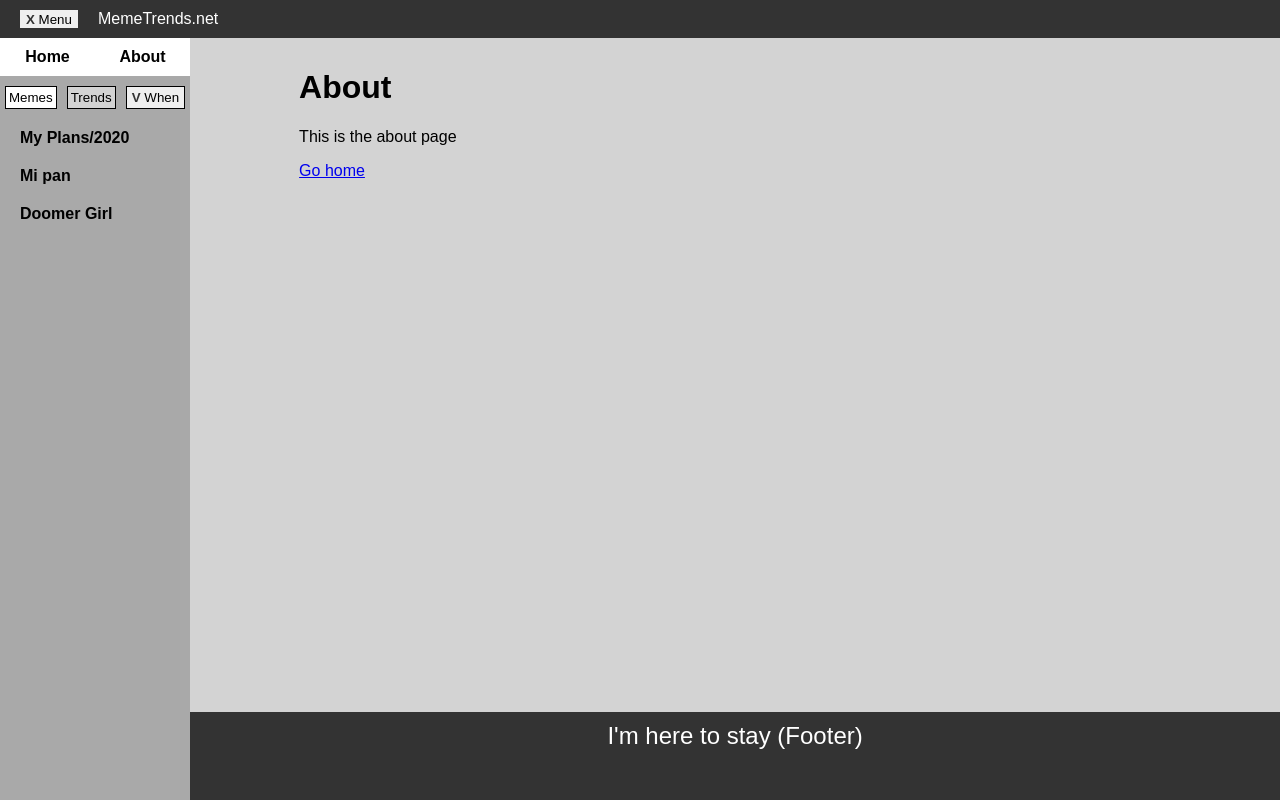
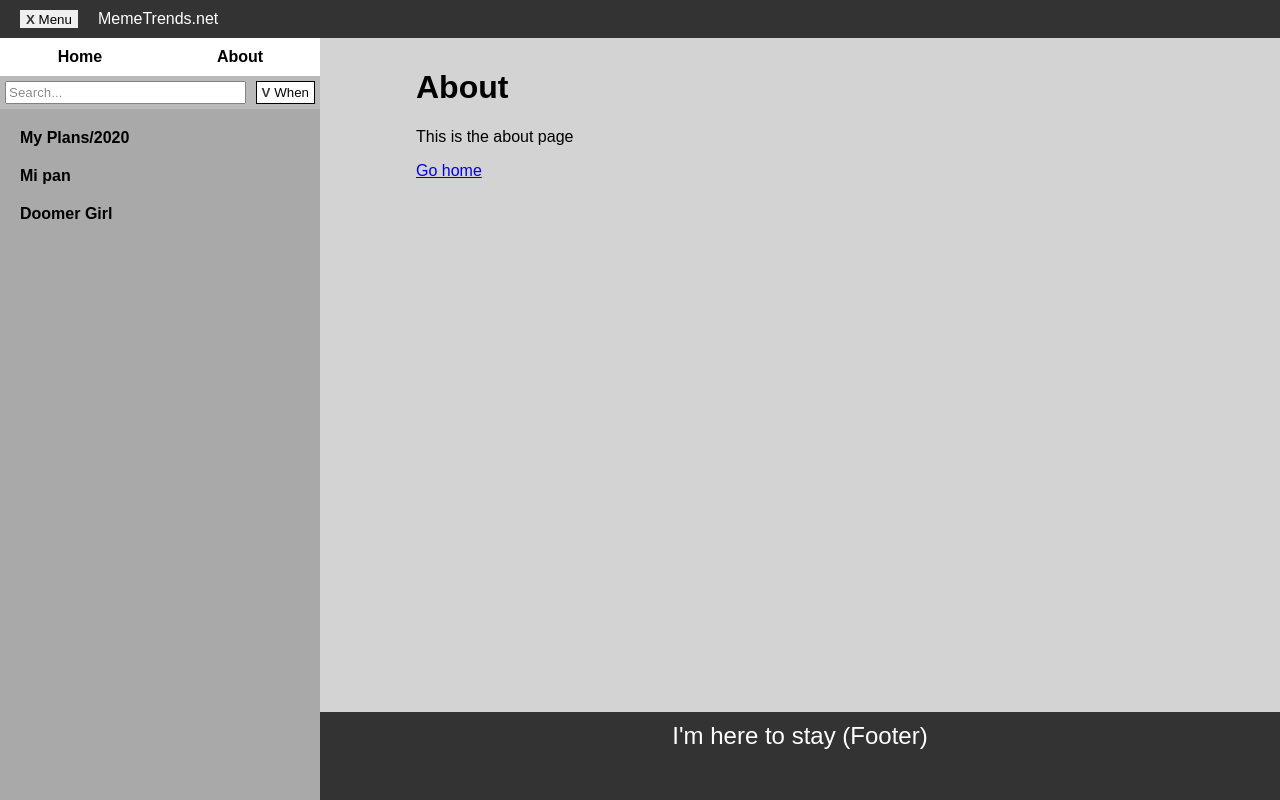
Before and after one commit to Neylion/memetrends, a Next.js app: page /about in a window 1280 px wide. Built offline with nearby package versions, Linux system fonts and the light colour scheme.

Commit message:
Add search bar

```diff
--- a/components/Layout.module.scss
+++ b/components/Layout.module.scss
@@ -1,12 +1,12 @@
 @import "../variables.scss";
 
-.column {
+.mainColumn {
   height: 100%;
   display: flex;
   flex-direction: column;
   overflow-y: auto;
   background-color: $contentBackgroundColor;
-  flex-grow: 1;
+  flex: 3;
 }
 
 .navbar {
--- a/components/Layout.tsx
+++ b/components/Layout.tsx
@@ -25,7 +25,7 @@ const Layout = ({ children, title }: Props) => {
       </div>
       <div className={styles.page}>
         {sideBarIsOpen ? <SideBar /> : null}
-        <div id={styles.right} className={styles.column}>
+        <div id={styles.right} className={styles.mainColumn}>
           <div className={styles.content}>{children}</div>
           <div className={styles.footer}>
             <span>I'm here to stay (Footer)</span>
--- a/components/SideBar/ListFilter.module.scss
+++ b/components/SideBar/ListFilter.module.scss
@@ -1,7 +1,15 @@
 .filter {
   display: flex;
   flex-shrink: 0;
-  justify-content: space-between;
+  padding: 5px 0;
+  background-color: inherit;
+  filter: brightness(110%);
+  justify-content: flex-end;
+
+  &Search {
+    flex: 1;
+    margin: 0 5px;
+  }
 
   &Choice {
     margin: 0 5px;
--- a/components/SideBar/ListFilter.tsx
+++ b/components/SideBar/ListFilter.tsx
@@ -8,6 +8,8 @@ type Props = {
   setYear: React.Dispatch<React.SetStateAction<string[]>>;
   isMemesActive: boolean;
   toggleMemes: React.Dispatch<React.SetStateAction<boolean>>;
+  searchInput: string;
+  setSearchInput: React.Dispatch<React.SetStateAction<string>>;
 };
 export default function ListFilter({
   currentYear,
@@ -15,16 +17,24 @@ export default function ListFilter({
   setYear,
   isMemesActive,
   toggleMemes,
+  searchInput,
+  setSearchInput,
 }: Props) {
-  const toggleMethod = () => toggleMemes(!isMemesActive);
   return (
     <div className={styles.filter}>
-      <FilterButton isActive={isMemesActive} setIsActive={toggleMethod}>
+      {/* <FilterButton isActive={isMemesActive} setIsActive={toggleMethod}>
         Memes
       </FilterButton>
       <FilterButton isActive={!isMemesActive} setIsActive={toggleMethod}>
         Trends
-      </FilterButton>
+      </FilterButton> */}
+      <input
+        className={styles.filterSearch}
+        key="list-search"
+        value={searchInput}
+        placeholder="Search..."
+        onChange={(e) => setSearchInput(e.target.value)}
+      />
       <WhenFilter
         currentYear={currentYear}
         activeWhenFilters={activeWhenFilters}
--- a/components/SideBar/MemeList.tsx
+++ b/components/SideBar/MemeList.tsx
@@ -5,7 +5,13 @@ import { IMeme } from "../../interfaces/meme";
 
 // TODO: Is this a suitable way to cache memes (To avoid "Loading" flash on every page request)?
 let cachedMemes: IMeme[] = [];
-export default function MemeList({ whenFilter }: { whenFilter: string[] }) {
+export default function MemeList({
+  searchInput,
+  whenFilter,
+}: {
+  searchInput: string;
+  whenFilter: string[];
+}) {
   const [memes, setMemes] = useState(new Array<IMeme>());
 
   useEffect(() => {
@@ -16,27 +22,28 @@ export default function MemeList({ whenFilter }: { whenFilter: string[] }) {
 
   if (memes.length <= 0) {
     if (cachedMemes.length > 0) {
-      const memeElements = getMemeElements(memes, whenFilter);
+      const memeElements = getMemeElements(memes, searchInput, whenFilter);
       return <Fragment>{memeElements}</Fragment>;
     }
     return <div>Loading</div>;
   } else {
     cachedMemes = memes;
-    const memeElements = getMemeElements(memes, whenFilter);
+    const memeElements = getMemeElements(memes, searchInput, whenFilter);
     return <Fragment>{memeElements}</Fragment>;
   }
 }
 
-function getMemeElements(memes: IMeme[], whenFilter: string[]) {
+function getMemeElements(memes: IMeme[], searchInput: string, whenFilter: string[]) {
   let memeElements: JSX.Element[] = [];
-  memes.forEach((meme) => {
-    if (whenFilter.includes(String(meme.year))) {
+  for (let i = 0; i < memes.length; i++) {
+    const meme = memes[i];
+    if (searchInput && !meme.title.toLowerCase().includes(searchInput.toLowerCase())) continue;
+    if (whenFilter.length > 0 && !whenFilter.includes(String(meme.year))) continue;
     memeElements.push(
       <ListMenuItem key={`meme-nav-${meme.id}`} link={`/memes/${meme.slug}`}>
         {meme.title}
       </ListMenuItem>,
     );
   }
-  });
   return memeElements;
 }
--- a/components/SideBar/SideBar.module.scss
+++ b/components/SideBar/SideBar.module.scss
@@ -1,21 +1,21 @@
 @import "../../variables.scss";
 
 .sideBar {
-  display: none;
   flex-direction: column;
   position: relative;
   background-color: $sideBarBackgroundColor;
+  min-width: 100%;
 
   @media screen and (min-width: 480px) {
     display: flex;
-    flex-shrink: 0;
+    flex: 1;
+    min-width: 240px;
   }
 
   &Main {
     display: flex;
     align-items: stretch;
     background-color: white;
-    margin-bottom: 10px;
   }
 }
 
--- a/components/SideBar/SideBar.tsx
+++ b/components/SideBar/SideBar.tsx
@@ -16,7 +16,16 @@ let setYear;
 export default function SideBar() {
   [activeWhenFilters, setYear] = useState(activeWhenFilters);
   const [isMemesActive, toggleMemes] = useState(true);
-  const filterProperties = { currentYear, activeWhenFilters, setYear, isMemesActive, toggleMemes };
+  const [searchInput, setSearchInput] = useState("");
+  const filterProperties = {
+    currentYear,
+    activeWhenFilters,
+    setYear,
+    isMemesActive,
+    toggleMemes,
+    searchInput,
+    setSearchInput,
+  };
   return (
     <div className={styles.sideBar}>
       <div className={styles.sideBarMain}>
@@ -25,7 +34,11 @@ export default function SideBar() {
       </div>
       <ListFilter {...filterProperties} />
       <div className={styles.content}>
-        {isMemesActive ? <MemeList whenFilter={activeWhenFilters} /> : trends}
+        {isMemesActive ? (
+          <MemeList searchInput={searchInput} whenFilter={activeWhenFilters} />
+        ) : (
+          trends
+        )}
       </div>
     </div>
   );
```
Lines whose indentation alone changed are shown as unchanged.
